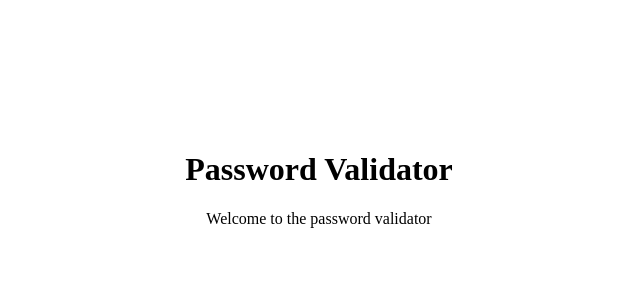
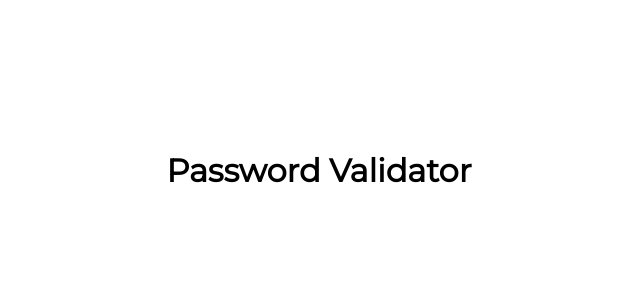
Before and after one commit to codurance/tdd-contenidos-2023, a Vue app in the folder vue/password-validator/: page / in a window 1280 px wide. Shown: the top 300 px of the page, without its empty margins (321-961 px from the left). Built offline with nearby package versions, Linux system fonts and the light colour scheme.

Commit message:
chore(skeleton): Added new font to style.

```diff
--- a/vue/password-validator/src/assets/main.css
+++ b/vue/password-validator/src/assets/main.css
@@ -1,3 +1,5 @@
+@import url('https://fonts.googleapis.com/css2?family=Montserrat&display=swap');
+
 :root {
 
   /* Colors: */
@@ -9,8 +11,8 @@
   --all-boxes-gray: #00000029;
 
   /* Font/text values: */
-  --font-family-lists: 'Trebuchet MS';
-  --font-family: 'Trebuchet MS' ;
+  --font-family-lists: 'Montserrat';
+  --font-family: 'Montserrat' ;
 
   /* Component width: */
   --wide-width: 750px;
@@ -25,6 +27,7 @@
 
 * {
   box-sizing: border-box;
+  font-family: var(--font-family);
 }
 
 main {
--- a/vue/password-validator/src/components/PasswordValidatorForm.vue
+++ b/vue/password-validator/src/components/PasswordValidatorForm.vue
@@ -1,13 +1,10 @@
 <script setup lang="ts">
 import PasswordValidatorForm from "@/components/PasswordValidatorForm.vue";
-defineProps<{
-  msg: string
-}>()
 </script>
 
 <template>
     <h1>Password Validator</h1>
     <div>
-      <span>{{ msg }}</span>
+      <span></span>
     </div>
 </template>
```
Also changed, not shown: 1 other file (tests, documents, lock files or other folders).
